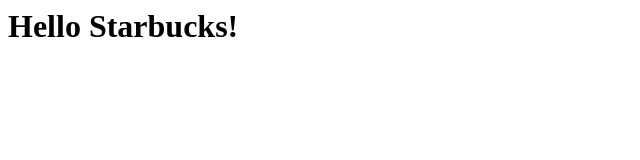
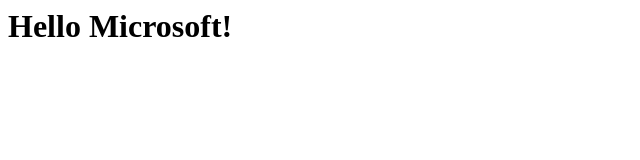
Before and after one commit to npuliga/terransazure, a plain HTML site: page ansible/index.html in a window 1280 px wide. Shown: the full height of the page, 0-640 px from the left. Drawn offline with Linux system fonts and the light colour scheme.

Commit message:
updated index file

```diff
--- a/ansible/index.html
+++ b/ansible/index.html
@@ -5,6 +5,6 @@ Hello World!
 </title>
 </head>
 <body>
-<h1>Hello Starbucks!</h1>
+<h1>Hello Microsoft!</h1>
 </body>
 </html>
```
